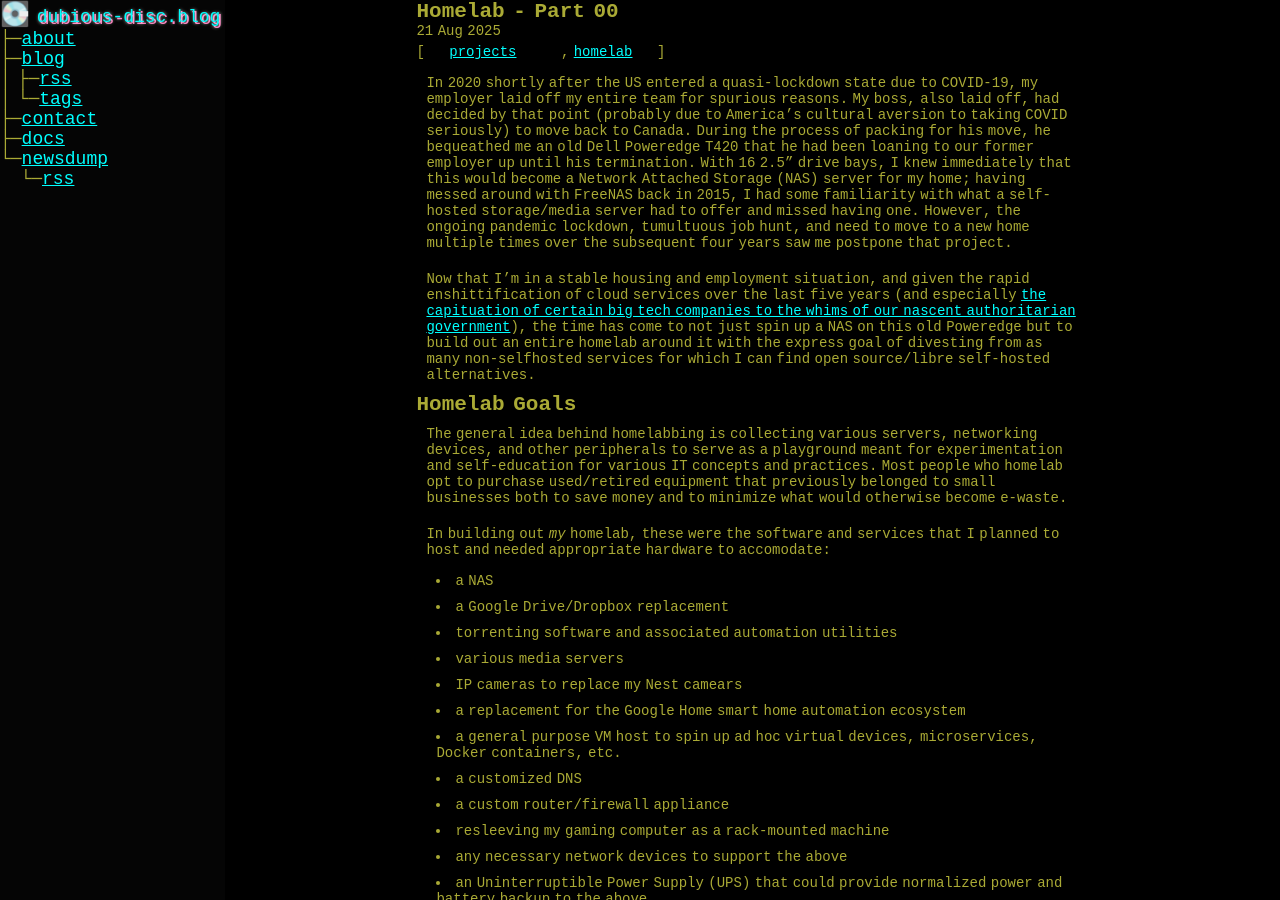
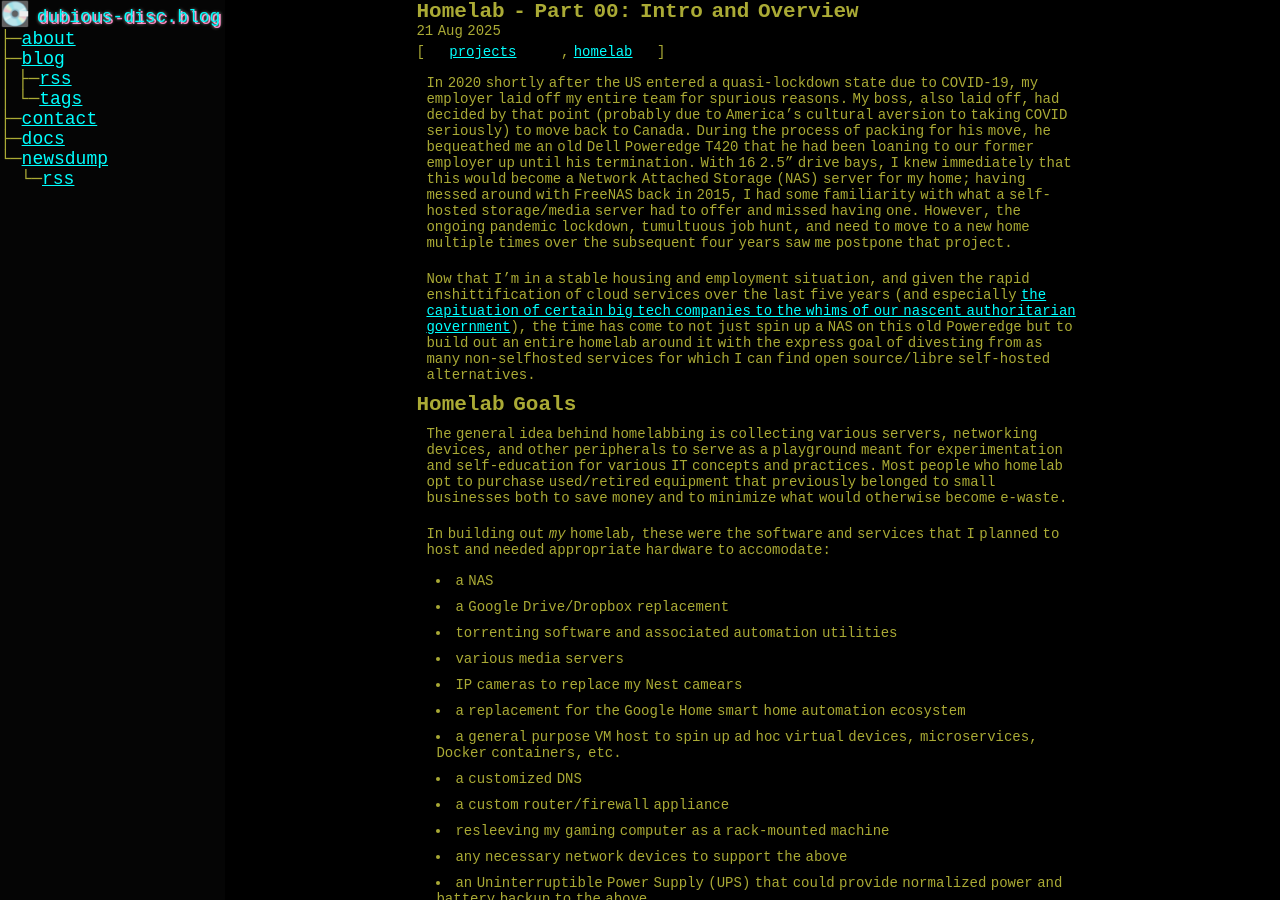
Before and after one commit to paranoid-porygon/paranoid-porygon.github.io, a Jekyll site: the page built from _posts/published/homelab/2025-08-21-homelab_part00.md, in a window 1280 px wide and 900 px high. Built offline with Jekyll 4.4.1, drawn with Linux system fonts in a browser that asks for light colours.

Commit message:
reorganized blog

```diff
--- a/_posts/published/2025-08-21-homelab_part00.md
+++ b/_posts/published/homelab/2025-08-21-homelab_part00.md
@@ -1,6 +1,6 @@
 ---
 layout: post
-title:  "Homelab - Part 00"
+title:  "Homelab - Part 00: Intro and Overview"
 summary: "Introduction to my homelab project: Why, Current Hardware, and Planned Software"
 date: 2025-08-21
 tags: [projects, homelab]
```
